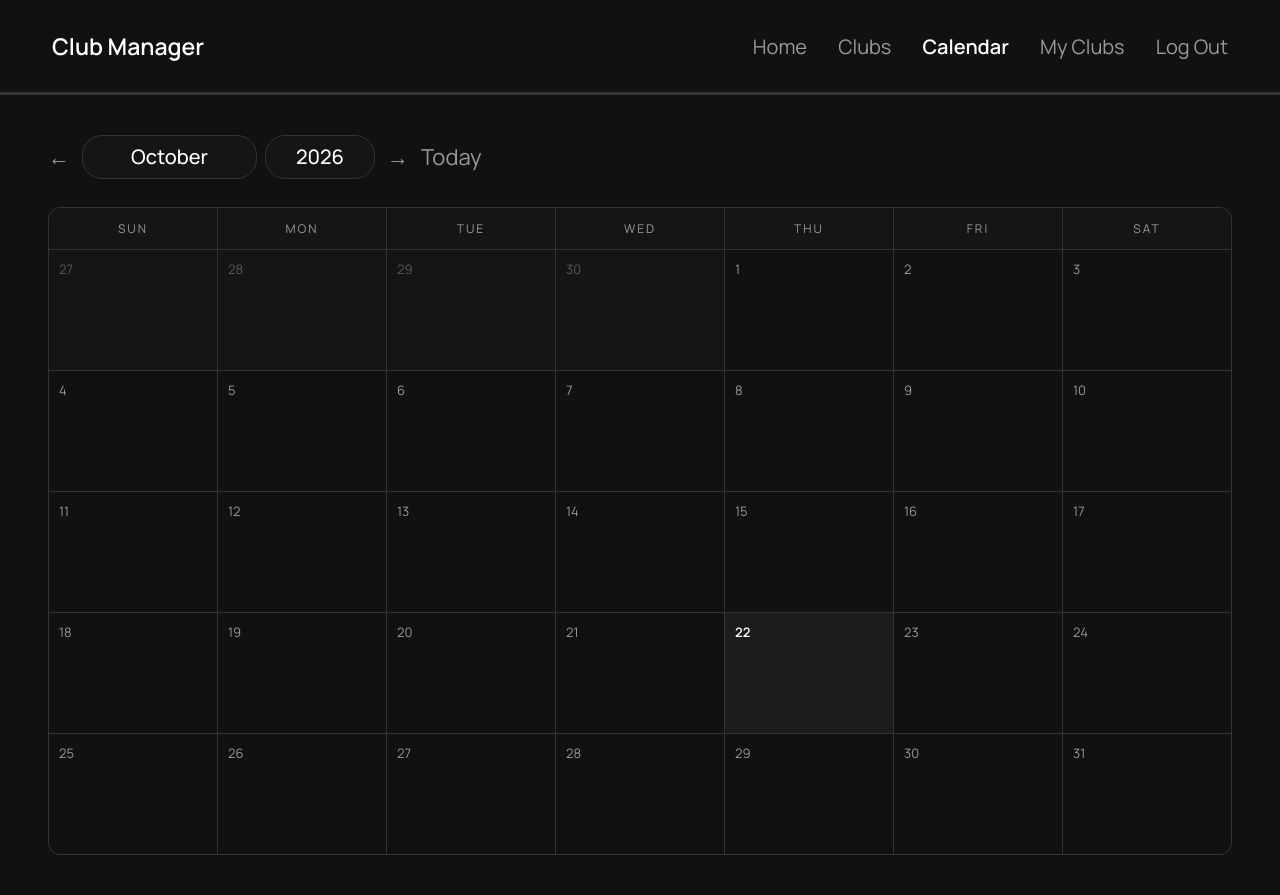
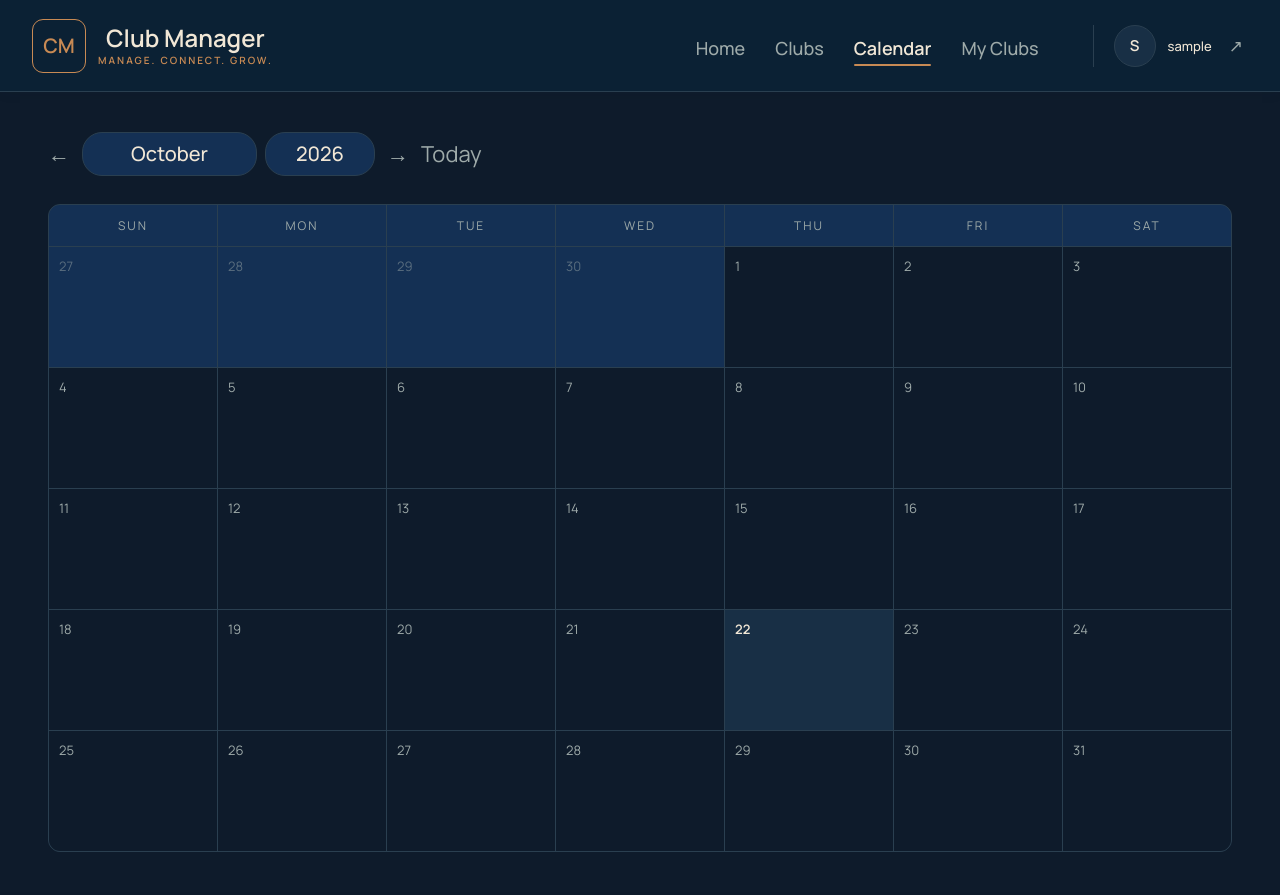
Before and after one commit to nolsluv/club-manager, a Django app: page /calendar/ in a window 1280 px wide. After the commit the page ends 852 px from the top, so only its background shows below. Run offline with Django 5.2, Linux system fonts and the light colour scheme; the visitor is signed in with stand-in values (Sample User, id 1); data that the repository does not hold is empty.

Commit message:
update the main theme styling with milwaukee colors

```diff
--- a/static/css/style.css
+++ b/static/css/style.css
@@ -3,27 +3,43 @@
    setting for lightmode
 ========================= */
 :root {
-    --bg: #111;
-    --surface: #151515;
-    --surface-2: #1c1c1c;
-    --text: white;
-    --muted: #999;
-    --border: #333;
-
-    --button-bg: white;
-    --button-text: #111;
+    /* Night Lake - Dark Mode */
+    --bg: #0e1b2b;
+    --surface: #143054;
+    --surface-2: #182f45;
+    --text: #f1e7d6;
+    --muted: #9eaaa9;
+    --border: #2a3f50;
+
+    --button-bg: #c88a54;
+    --button-text: #0e1b2b;
+
+    --accent: #c88a54;
+    --accent-hover: #d79a63;
+    --sage: #8ca896;
+    --nav-bg: #0b2134;
+    --card-bg: rgba(20, 48, 84, 0.72);
+    --hero-fade: rgba(14, 27, 43, 0.78);
 }
 
 body.light-mode {
-    --bg: #f5f5f5;
-    --surface: white;
-    --surface-2: #f0f0f0;
-    --text: #111;
-    --muted: #666;
-    --border: #d5d5d5;
-
-    --button-bg: #111;
-    --button-text: white;
+    /* Cream City - Light Mode */
+    --bg: #f9f6ee;
+    --surface: #fffdf8;
+    --surface-2: #f4eee3;
+    --text: #172536;
+    --muted: #746f68;
+    --border: #e8dcc6;
+
+    --button-bg: #b87333;
+    --button-text: #ffffff;
+
+    --accent: #b87333;
+    --accent-hover: #a8642b;
+    --sage: #a7b89f;
+    --nav-bg: #fffdf8;
+    --card-bg: rgba(255, 253, 248, 0.92);
+    --hero-fade: rgba(249, 246, 238, 0.78);
 }
 
 
@@ -178,24 +189,208 @@ body {
     margin-bottom: 48px;
 }
 
-/* navbar */
-
-.nav-link {
-    color: var(--muted);
-    font-weight: 400;
+
+/* =========================
+   new design for navbar
+========================= */
+
+.main-navbar {
+    min-height: 92px;
+    padding: 0 32px;
+
+    display: flex;
+    align-items: center;
+    justify-content: space-between;
+
+    background: var(--nav-bg);
+    border-bottom: 1px solid var(--border);
+
+    box-shadow: 0 2px 12px rgba(23, 37, 54, 0.05);
+}
+
+.main-navbar .brand-button {
+    display: flex;
+    align-items: center;
+    gap: 12px;
+}
+
+.nav-brand {
+    display: flex;
+    align-items: center;
+    gap: 12px;
+}
+
+.brand-mark {
+    width: 54px;
+    height: 54px;
+
+    border: 1.5px solid var(--accent);
+    border-radius: 11px;
+
+    display: flex;
+    align-items: center;
+    justify-content: center;
+
+    font-size: 20px;
+    font-weight: 600;
+    color: var(--accent);
+}
+
+.brand-text {
+    display: flex;
+    flex-direction: column;
+    line-height: 1.1;
+}
+
+
+.brand-text strong {
+    color: var(--text);
+    font-size: 24px;
+    font-weight: 700;
+    line-height: 1.05;
+}
+
+.brand-text small {
+    margin-top: 4px;
+    color: var(--accent);
+    font-size: 10px;
+    font-weight: 600;
+    letter-spacing: 2px;
+}
+
+.nav-right {
+    display: flex;
+    align-items: center;
+    gap: 30px;
+}
+
+.nav-links {
+    display: flex;
+    align-items: center;
+    gap: 30px;
+}
+
+.main-navbar .nav-link,
+.main-navbar .active-nav {
+    position: relative;
+
+    margin: 0;
+    padding: 26px 0 22px;
+
+    color: var(--muted);
     text-decoration: none;
-    margin-right: 28px;
-    font-size: 20px;
-}
-
-.active-nav {
+
+    font-size: 18px;
+    font-weight: 500;
+
+    transition: color 0.25s ease;
+}
+
+.main-navbar .nav-link:hover {
+    color: var(--text);
+}
+
+.main-navbar .active-nav {
     color: var(--text);
     font-weight: 600;
-    text-decoration: none;
-    margin-right: 28px;
-    font-size: 20px;
-}
-
+}
+
+
+.main-navbar .active-nav::after {
+    content: "";
+    position: absolute;
+
+    left: 0;
+    right: 0;
+    bottom: 16px;
+
+    height: 2px;
+    border-radius: 999px;
+
+    background: var(--accent);
+}
+
+.nav-user {
+    display: flex;
+    align-items: center;
+    gap: 12px;
+
+    padding-left: 20px;
+    margin-left: 24px;
+
+    border-left: 1px solid var(--border);
+}
+
+.nav-username {
+    color: var(--text);
+    font-size: 16px;
+    font-weight: 500;
+}
+
+.nav-avatar {
+    width: 42px;
+    height: 42px;
+
+    display: flex;
+    align-items: center;
+    justify-content: center;
+
+    border-radius: 50%;
+    background: var(--surface-2);
+    border: 1px solid var(--border);
+
+    color: var(--text);
+    font-size: 15px;
+    font-weight: 600;
+}
+
+.nav-username {
+    color: var(--text);
+    font-size: 13px;
+    font-weight: 500;
+}
+
+.nav-user form {
+    margin: 0;
+}
+
+.nav-user .nav-logout {
+    width: auto;
+    margin: 0;
+    padding: 5px;
+
+    background: transparent;
+    border: none;
+
+    color: var(--muted);
+
+    font-size: 17px;
+    font-family: inherit;
+    cursor: pointer;
+}
+
+.nav-user .nav-logout:hover {
+    background: transparent;
+    border: none;
+    color: var(--accent);
+}
+
+@media (max-width: 900px) {
+    .main-navbar {
+        padding: 0 24px;
+    }
+
+    .nav-links {
+    display: flex;
+    align-items: center;
+    gap: 34px;
+    }
+
+    .nav-username,
+    .brand-text small {
+        display: none;
+    }
+}
 
 /* =========================
    Login Button
--- a/templates/base.html
+++ b/templates/base.html
@@ -17,26 +17,63 @@
 <body>
 
     {% if user.is_authenticated %}
-    <nav style="padding: 30px 52px; border-bottom: 3px solid #333; display: flex; justify-content: space-between; align-items: center;">
-        <button type="button" class="brand-button" onclick="openSideMenu()">Club Manager</button>
-        <div>
-            <a href="{% url 'home' %}" class="{% if request.resolver_match.url_name == 'home' %}active-nav{% else %}nav-link{% endif %}">Home</a>
-            <a href="{% url 'clubs' %}" class="{% if request.resolver_match.url_name == 'clubs' %}active-nav{% else %}nav-link{% endif %}">Clubs</a>
-            <a href="{% url 'calendar' %}" class="{% if request.resolver_match.url_name == 'calendar' %}active-nav{% else %}nav-link{% endif %}">Calendar</a>
-            {# hides link for plain members; real enforcement is in role_required() #}
-            <a href="{% url 'dashboard' %}" class="{% if request.resolver_match.url_name == 'dashboard' %}active-nav{% else %}nav-link{% endif %}">My Clubs</a>
+    <nav class="main-navbar">
 
+        <button type="button" class="brand-button" onclick="openSideMenu()">
+            <span class="brand-mark">CM</span>
 
-            {# only admins get account management access #}
-            {% if user.member.role == 'admin' %}
-                <a href="{% url 'user_management' %}" class="{% if request.resolver_match.url_name == 'user_management' %}active-nav{% else %}nav-link{% endif %}">User Management</a>
-            {% endif %}
-            <form method="post" action="{% url 'logout' %}" style="display: inline;">
-                {% csrf_token %}
-                <button type="submit" style="background: none; border: none; color: #999; font-size: 20px; cursor: pointer; padding: 0; font-family: inherit;">
-                    Log Out
-                </button>
-            </form>
+            <span class="brand-text">
+                <strong>Club Manager</strong>
+                <small>MANAGE. CONNECT. GROW.</small>
+            </span>
+        </button>
+
+        <div class="nav-right">
+
+            <div class="nav-links">
+                <a href="{% url 'home' %}"
+                class="{% if request.resolver_match.url_name == 'home' %}active-nav{% else %}nav-link{% endif %}">
+                    Home
+                </a>
+
+                <a href="{% url 'clubs' %}"
+                class="{% if request.resolver_match.url_name == 'clubs' %}active-nav{% else %}nav-link{% endif %}">
+                    Clubs
+                </a>
+
+                <a href="{% url 'calendar' %}"
+                class="{% if request.resolver_match.url_name == 'calendar' %}active-nav{% else %}nav-link{% endif %}">
+                    Calendar
+                </a>
+
+                <a href="{% url 'dashboard' %}"
+                class="{% if request.resolver_match.url_name == 'dashboard' %}active-nav{% else %}nav-link{% endif %}">
+                    My Clubs
+                </a>
+
+                {% if user.member.role == 'admin' %}
+                <a href="{% url 'user_management' %}"
+                class="{% if request.resolver_match.url_name == 'user_management' %}active-nav{% else %}nav-link{% endif %}">
+                    User Management
+                </a>
+                {% endif %}
+            </div>
+
+            <div class="nav-user">
+                <div class="nav-avatar">
+                    {{ user.username|first|upper }}
+                </div>
+
+                <span class="nav-username">{{ user.username }}</span>
+
+                <form method="post" action="{% url 'logout' %}">
+                    {% csrf_token %}
+                    <button type="submit" class="nav-logout" title="Log out">
+                        ↗
+                    </button>
+                </form>
+            </div>
+
         </div>
     </nav>
 
```
Also changed, not shown: other parts of static/css/style.css (+28 -19 lines).
